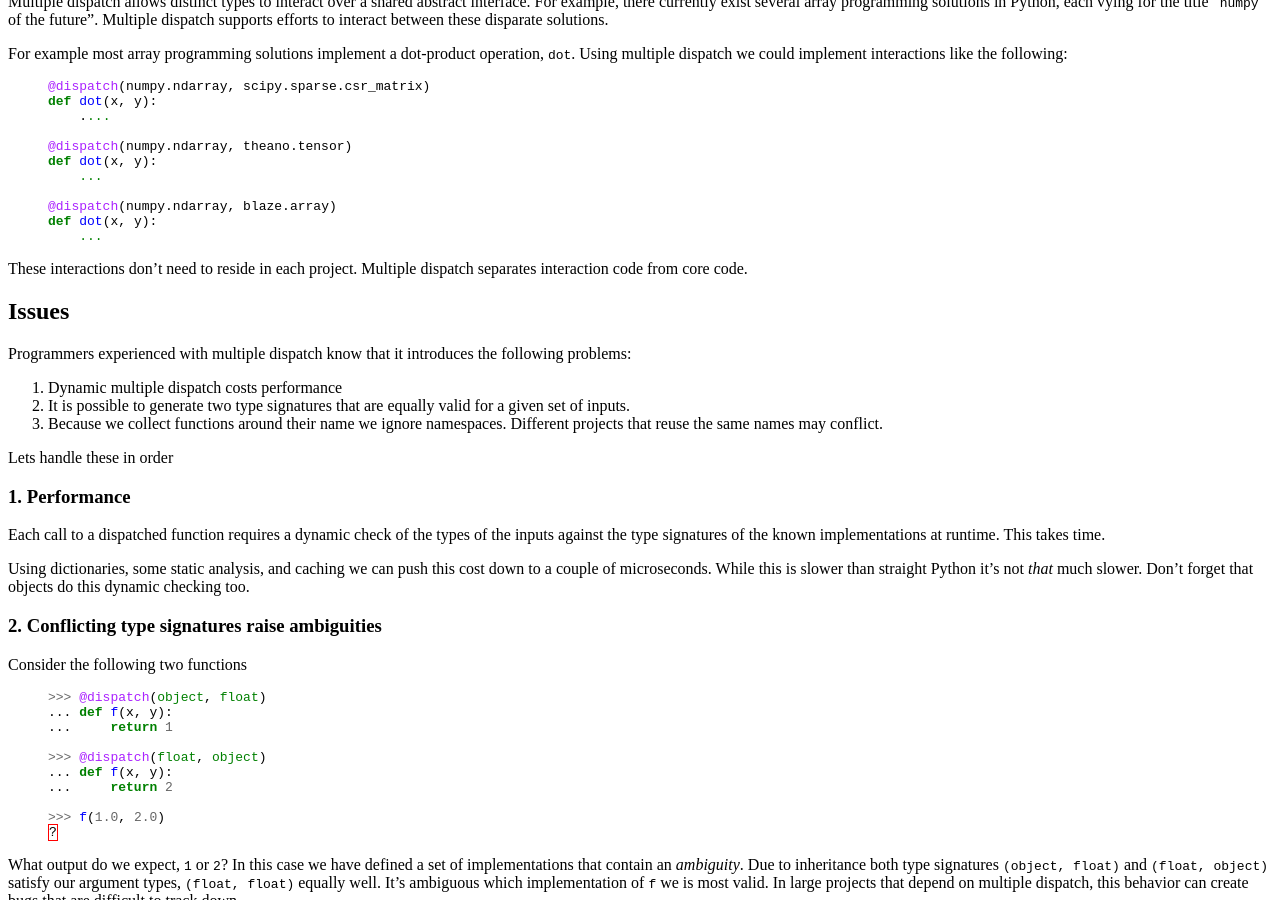
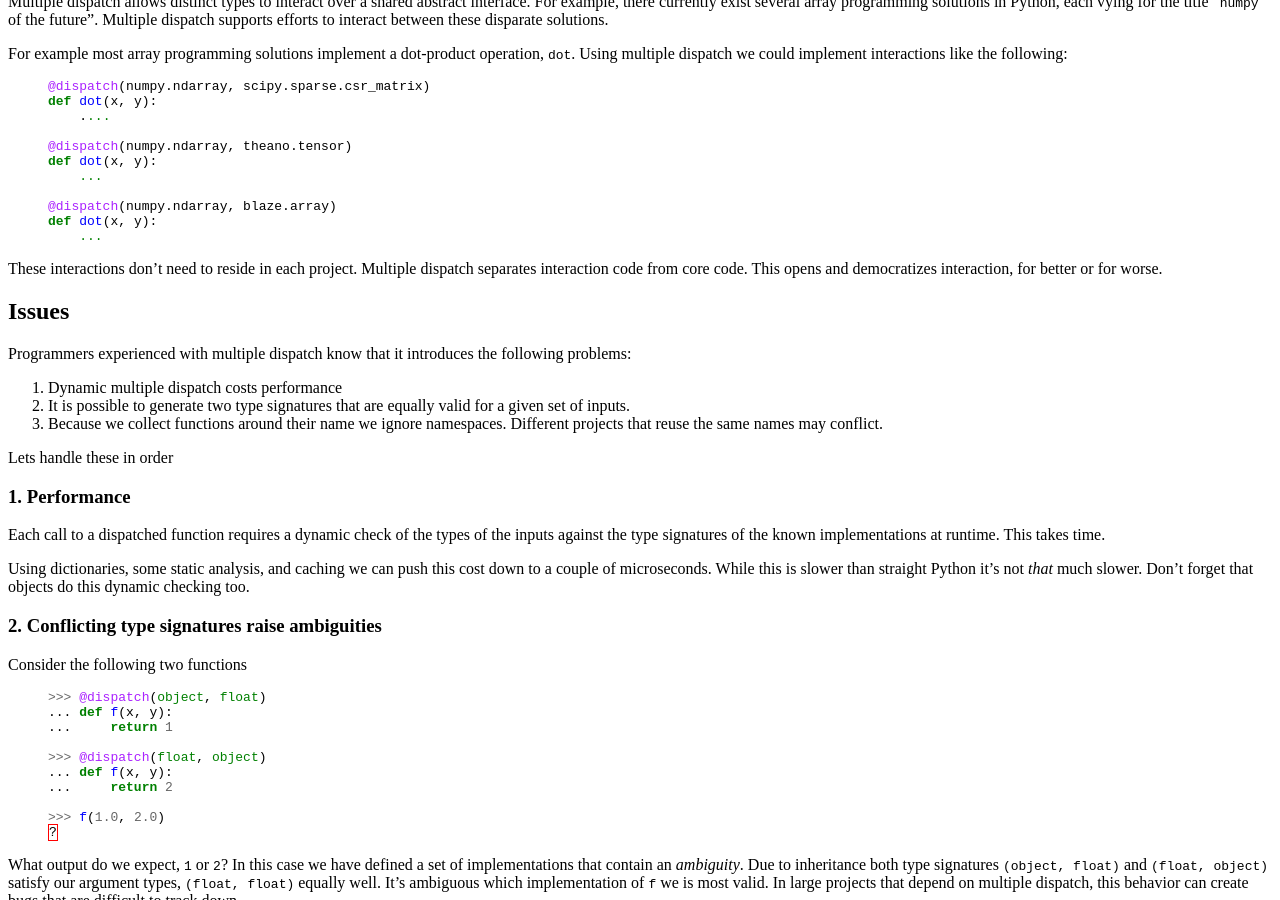
Before and after one commit to besyskymnbk/blog, a Jekyll site: the page built from _posts/work/2014-02-25-Multiple-Dispatch.md, in a window 1280 px wide and 900 px high, scrolled down 1261 px. Built offline with Jekyll 4.4.1, drawn with Linux system fonts in a browser that asks for light colours; comment, search, counter and statistics services are not loaded.

Commit message:
lead in to issues section

```diff
--- a/_posts/work/2014-02-25-Multiple-Dispatch.md
+++ b/_posts/work/2014-02-25-Multiple-Dispatch.md
@@ -112,7 +112,8 @@ def dot(x, y):
 {% endhighlight %}
 
 These interactions don't need to reside in each project.  Multiple dispatch
-separates interaction code from core code.
+separates interaction code from core code.  This opens and democratizes
+interaction, for better or for worse.
 
 
 ## Issues
```
